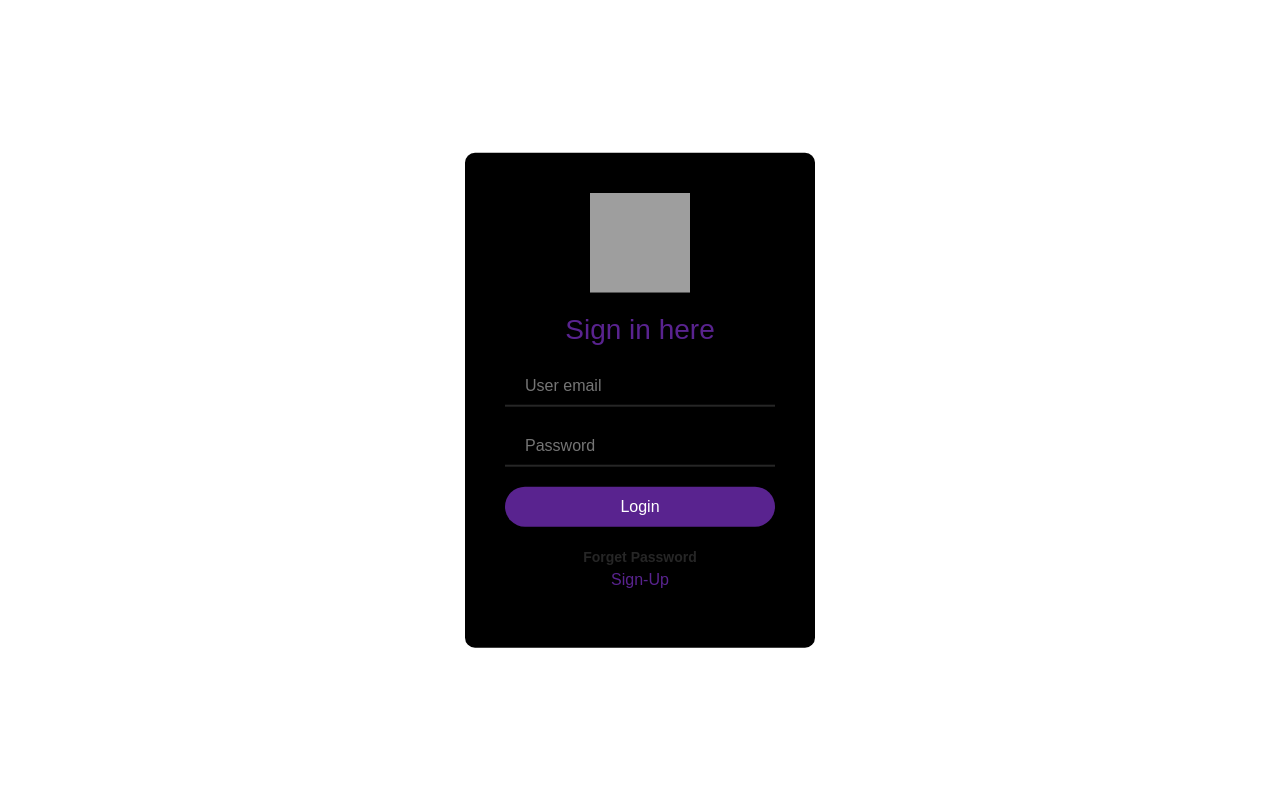
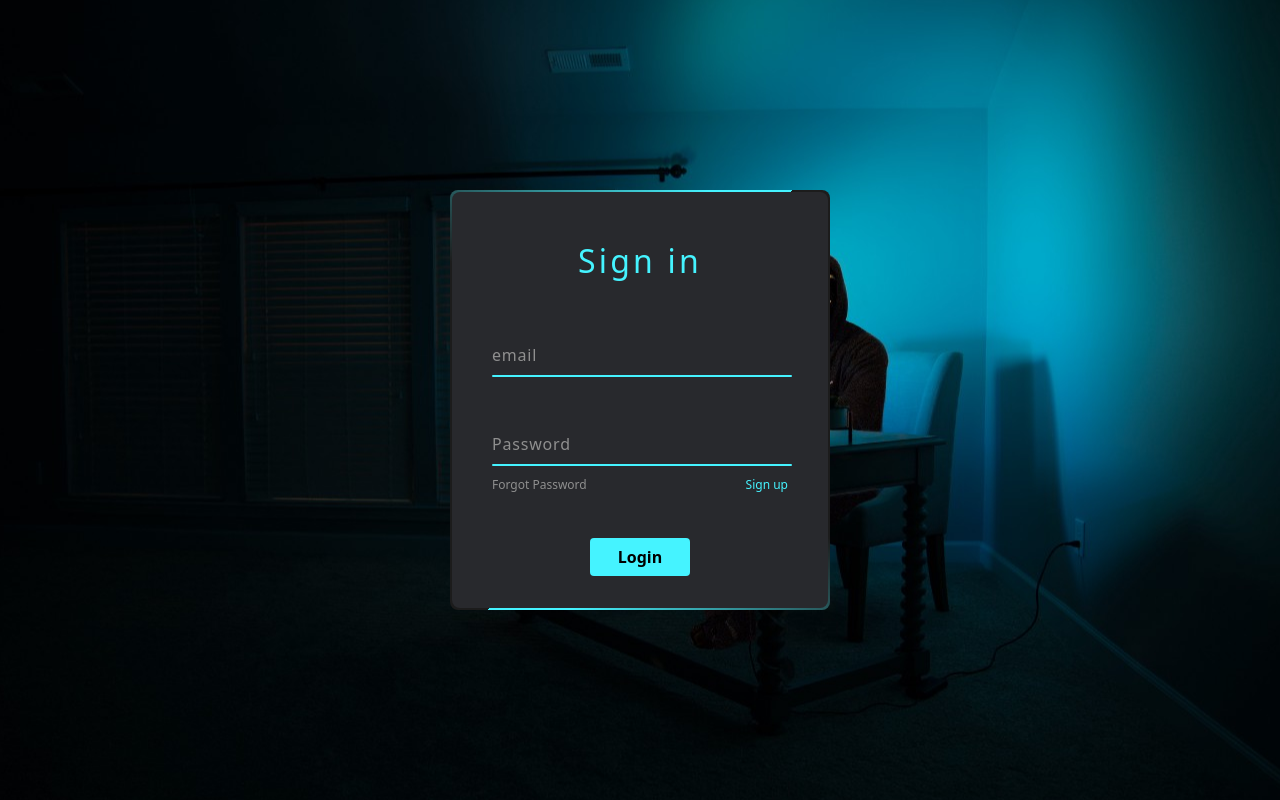
Before and after one commit to armanurrashid/Born-to-Learn, a PHP site: page /login.php in a window 1280 px wide. Run offline with PHP 8.4, Linux system fonts and the light colour scheme; some libraries are stand-ins or nearby versions; grey boxes are pictures that could not be loaded.

Commit message:
Login Frontend

```diff
--- a/css/login.css
+++ /dev/null
@@ -1,116 +0,0 @@
-body {
-    margin: 0;
-    padding: 0;
-    /* background: url(https://i.ibb.co/VQmtgjh/6845078.png) no-repeat; */
-    height: 100vh;
-    font-family: sans-serif;
-    background-size: cover;
-    background-repeat: no-repeat;
-    background-position: center;
-    overflow: hidden;
-}
-
-@media screen and (max-width: 600px) {
-    body {
-        background-size: cover;
-        background-attachment: fixed;
-    }
-}
-
-#particles-js {
-    height: 100%;
-}
-
-.loginBox {
-    position: absolute;
-    top: 50%;
-    left: 50%;
-    transform: translate(-50%, -50%);
-    width: 350px;
-    min-height: 200px;
-    background: #000000;
-    border-radius: 10px;
-    padding: 40px;
-    box-sizing: border-box;
-}
-
-.user {
-    margin: 0 auto;
-    display: block;
-    margin-bottom: 20px;
-}
-
-h3 {
-    margin: 0;
-    padding: 0 0 20px;
-    color: #59238f;
-    text-align: center;
-}
-
-.loginBox input {
-    width: 100%;
-    margin-bottom: 20px;
-}
-
-.loginBox input[type="email"],
-.loginBox input[type="password"] {
-    border: none;
-    border-bottom: 2px solid #262626;
-    outline: none;
-    height: 40px;
-    color: #fff;
-    background: transparent;
-    font-size: 16px;
-    padding-left: 20px;
-    box-sizing: border-box;
-}
-
-.loginBox input[type="email"]:hover,
-.loginBox input[type="password"]:hover {
-    color: #42f3fa;
-    border: 1px solid #42f3fa;
-    box-shadow: 0 0 5px rgba(0, 255, 0, 0.3), 0 0 10px rgba(0, 255, 0, 0.2), 0 0 15px rgba(0, 255, 0, 0.1), 0 2px 0 black;
-}
-
-.loginBox input[type="email"]:focus,
-.loginBox input[type="password"]:focus {
-    border-bottom: 2px solid #42f3fa;
-}
-
-.inputBox {
-    position: relative;
-}
-
-.inputBox span {
-    position: absolute;
-    top: 10px;
-    color: #262626;
-}
-
-.loginBox input[type="submit"] {
-    border: none;
-    outline: none;
-    height: 40px;
-    font-size: 16px;
-    background: #59238f;
-    color: #fff;
-    border-radius: 20px;
-    cursor: pointer;
-}
-
-.loginBox a {
-    color: #262626;
-    font-size: 14px;
-    font-weight: bold;
-    text-decoration: none;
-    text-align: center;
-    display: block;
-}
-
-a:hover {
-    color: #00ffff;
-}
-
-p {
-    color: #0000ff;
-}
--- a/user/index.php
+++ b/user/index.php
@@ -2,10 +2,8 @@
 <link rel="stylesheet" href="../css//landingpage.css">
 <style>
     body {
-        background-image: url('../images//back5.jpg');
-        background-repeat: no-repeat;
-        background-attachment: fixed;
-        background-size: cover;
+        background: url("../images//back5.jpg") no-repeat center center fixed;
+        background-color: #7e8b93;
         font-family: 'poppins', sans-serif;
     }
 
--- /dev/null
+++ b/user/login.css
@@ -0,0 +1,156 @@
+body {
+    display: flex;
+    justify-content: center;
+    align-items: center;
+    min-height: 100vh;
+    background: url("../images//back5.jpg") no-repeat center center fixed;
+}
+
+.box {
+    position: relative;
+    width: 380px;
+    height: 420px;
+    background: #1c1c1c;
+    border-radius: 8px;
+    overflow: hidden;
+}
+
+.box::before {
+    content: "";
+    position: absolute;
+    top: -50%;
+    left: -50%;
+    width: 380px;
+    height: 420px;
+    background: linear-gradient(0deg, transparent, #45f3ff, #45f3ff);
+    transform-origin: bottom right;
+    animation: animate 6s linear infinite;
+}
+
+.box::after {
+    content: "";
+    position: absolute;
+    top: -50%;
+    left: -50%;
+    width: 380px;
+    height: 420px;
+    background: linear-gradient(0deg, transparent, #45f3ff, #45f3ff);
+    transform-origin: bottom right;
+    animation: animate 6s linear infinite;
+    animation-delay: -3s;
+}
+
+@keyframes animate {
+    0% {
+        transform: rotate(0deg);
+    }
+    100% {
+        transform: rotate(360deg);
+    }
+}
+
+.form {
+    position: absolute;
+    inset: 2px;
+    border-radius: 8px;
+    background: #28292d;
+    z-index: 10;
+    padding: 50px 40px;
+    display: flex;
+    flex-direction: column;
+}
+
+.form h2 {
+    color: #45f3ff;
+    font-weight: 500;
+    text-align: center;
+    letter-spacing: 0.1em;
+}
+
+.inputBox {
+    position: relative;
+    width: 300px;
+    margin-top: 35px;
+}
+
+.inputBox input {
+    position: relative;
+    width: 100%;
+    padding: 20px 10px 10px;
+    background: transparent;
+    border: none;
+    outline: none;
+    color: #23242a;
+    font-size: 1em;
+    letter-spacing: 0.05em;
+    z-index: 10;
+}
+
+.inputBox span {
+    position: absolute;
+    left: 0;
+    padding: 20px 0px 10px;
+    font-size: 1em;
+    color: #8f8f8f;
+    pointer-events: none;
+    letter-spacing: 0.05em;
+    transition: 0.5s;
+}
+
+.inputBox input:valid~span,
+.inputBox input:focus~span {
+    color: #45f3ff;
+    transform: translateX(0px) translateY(-34px);
+    font-size: 0.75em;
+}
+
+.inputBox i {
+    position: absolute;
+    left: 0;
+    bottom: 0;
+    width: 100%;
+    height: 2px;
+    background: #45f3ff;
+    border-radius: 4px;
+    transition: 0.5s;
+    pointer-events: none;
+    z-index: 9;
+}
+
+.inputBox input:valid~i,
+.inputBox input:focus~i {
+    height: 44px;
+}
+
+.links {
+    display: flex;
+    justify-content: space-between;
+}
+
+.links a {
+    margin: 10px 0;
+    font-size: 0.75em;
+    color: #8f8f8f;
+    text-decoration: none;
+}
+
+.links a:hover,
+.links a:nth-child(2) {
+    color: #45f3ff;
+}
+
+input[type="submit"] {
+    border: none;
+    outline: none;
+    background: #45f3ff;
+    padding: 7px 10px;
+    width: 100px;
+    margin-top: 10px;
+    border-radius: 4px;
+    font-weight: 600;
+    cursor: pointer;
+}
+
+input[type="submit"]:active {
+    opacity: 0.8;
+}
--- a/user/login.php
+++ b/user/login.php
@@ -1,16 +1,29 @@
 <?php include "../assets/header.php";  ?>
-<link rel="stylesheet" href="../css//login.css">
+<link rel="stylesheet" href="login.css">
 </head>
-<div class="loginBox"> <img class="user" src="https://i.ibb.co/yVGxFPR/2.png" height="100px" width="100px">
-    <h3>Sign in here</h3>
-    <form action="#" method="post">
-        <div class="inputBox"> <input id="uname" type="email" name="email" placeholder="User email" require>
-            <input id="pass" type="password" name="Password" placeholder="Password">
-        </div> <input type="submit" name="" value="Login">
-    </form>
-    <a href="#">Forget Password<br> </a>
-    <div class="text-center">
-        <p style="color: #59238F;">Sign-Up</p>
+
+<body>
+    <div class="box">
+        <div class="form">
+            <h2>Sign in</h2>
+            <div class="inputBox">
+                <input type="email" required="required">
+                <span>email</span>
+                <i></i>
+            </div>
+            <div class="inputBox">
+                <input type="password" required="required">
+                <span>Password</span>
+                <i></i>
+            </div>
+            <div class="links">
+                <a href="#">Forgot Password</a>
+                <a href="#">Sign up</a>
+            </div><br />
+            <div class="d-flex justify-content-around">
+                <input type="submit" value="Login">
+            </div>
+
+        </div>
     </div>
-
-</div>
+</body>
```
